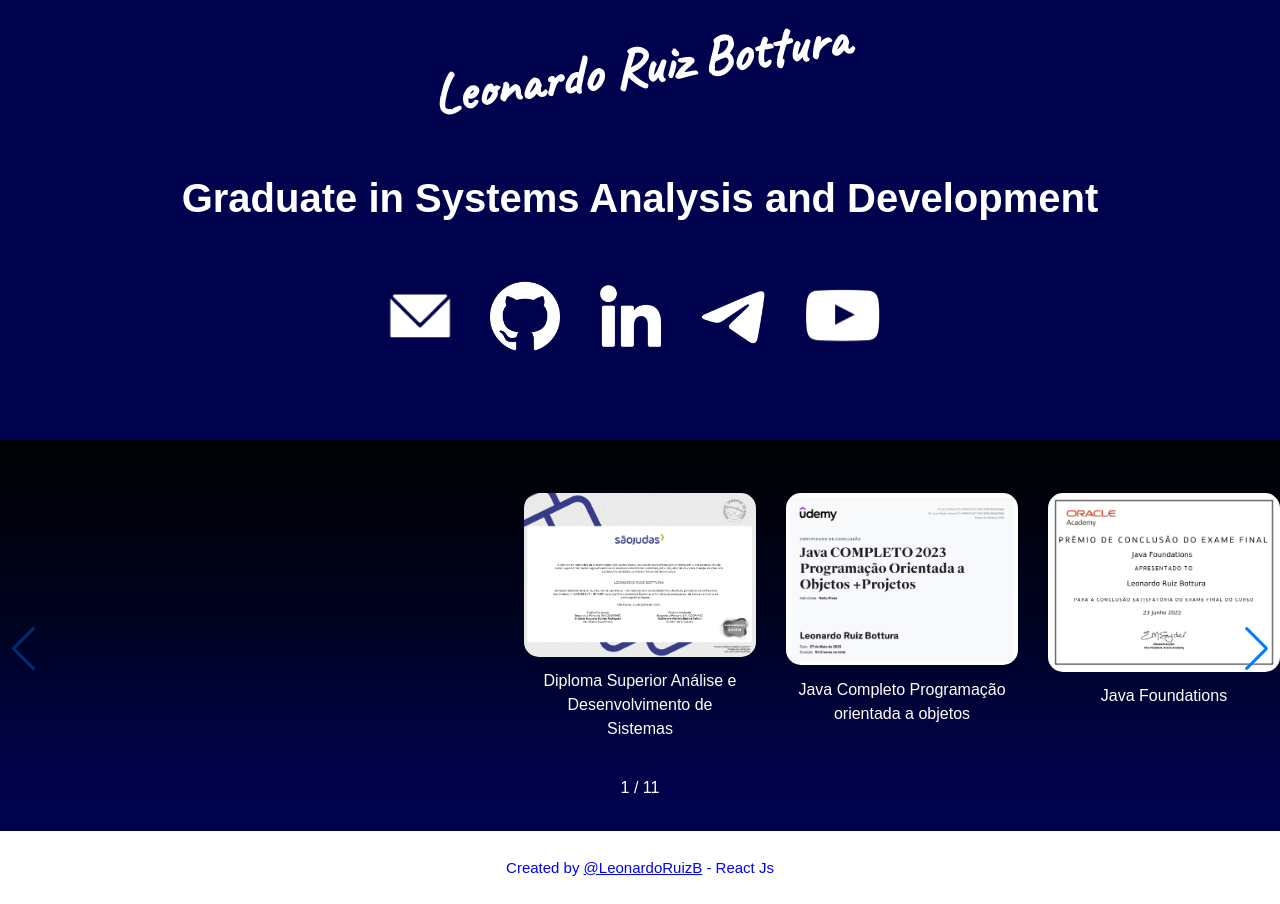
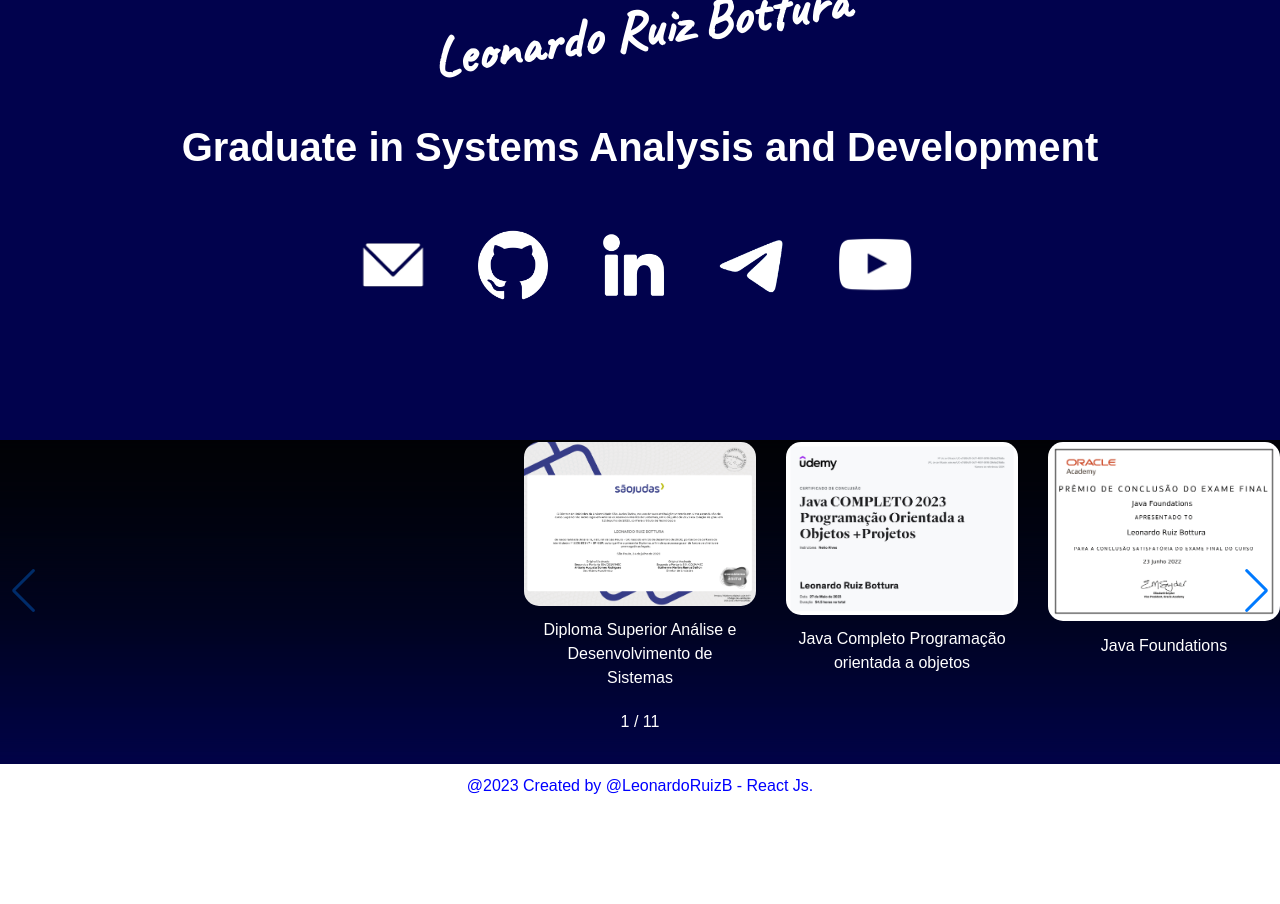
Before and after one commit to LeonardoRuizB/2023_Portifolio_Leonardo_Bottura_ADS, a React (Vite) app: page / in a window 1280 px wide. Shown: the part 360-1264 px from the top of the page. After the commit the page ends 1168 px from the top, so only its background shows below. Built offline with nearby package versions, Linux system fonts and the light colour scheme.

Commit message:
feat: styling css

```diff
--- a/src/Components/Footer/Footer.jsx
+++ b/src/Components/Footer/Footer.jsx
@@ -6,7 +6,6 @@ const MainFooter = styled.div`
     padding: 1%;
     text-align: center;
     background-color: white;
-    font-size: 15px;
 
     @media screen and (max-width: 480px) {
         padding: 3%;
@@ -14,18 +13,24 @@ const MainFooter = styled.div`
 `;
 
 const TextFooter = styled.p`
+    font-size: 100%;
     color: blue;
 `;
 
 const LinkGit = styled.a`
-    color: blue;
+    color: rgb(0, 0, 255);
+    text-decoration: none;
+
+    &:hover {
+        color: rgb(0, 0, 128);
+    }
 `;
 
 export default function Footer() {
     return (
         <>
             <MainFooter>
-                <TextFooter>Created by <LinkGit href="https://github.com/LeonardoRuizB" target="_blank">@LeonardoRuizB</LinkGit> - React Js</TextFooter>
+                <TextFooter>@2023 Created by <LinkGit href="https://github.com/LeonardoRuizB" target="_blank">@LeonardoRuizB</LinkGit> - React Js.</TextFooter>
             </MainFooter>
         </>
     );
--- a/src/Components/Top/Container-top.jsx
+++ b/src/Components/Top/Container-top.jsx
@@ -8,6 +8,34 @@ import imageLinkedin from "../../assets/logos/linkedin-logo.png";
 import imageTelegram from "../../assets/logos/telegram-logo.png";
 import imageYoutube from "../../assets/logos/youtube-logo.png";
 import Typewriter from "./TextWriter";
+import styled from "styled-components";
+
+const ImageTop = styled.img`
+    height: 90px;
+    padding: 10px;
+    margin-right: 10px;
+`;
+
+const IconTop = styled.a`
+    padding: 10px;
+    position: relative;
+
+    &::after {
+        content: " ";
+        width: 0%;
+        height: 4px;
+        background-color: white;
+        position: absolute;
+        bottom: 0;
+        left: 0;
+        transition: 0.2s ease-in-out;
+    }
+
+    &:hover::after {
+        width: 100%
+
+    }
+`;
 
 export default function ContainerTop() {
     return (
@@ -20,21 +48,21 @@ export default function ContainerTop() {
             <h2 id="text-typewriter"><Typewriter/></h2>
 
             <div className="logos-social">
-                <a href="mailto:leobottura17@gmail.com">
-                    <img src={imageEmail} alt="Email Leonardo Bottura"/>
-                </a>
-                <a href="https://github.com/LeonardoRuizB" target="_blank">
-                    <img src={imageGithub} alt="GitHub Leonardo Bottura"/>
-                </a>
-                <a href="https://www.linkedin.com/in/leonardobottura/" target="_blank">
-                    <img src={imageLinkedin} alt="Linkedin Leonardo Bottura"/>
-                </a>
-                <a href="https://t.me/Leonardo_Ruiz156" target="_blank">
-                    <img src={imageTelegram} alt="Telegram Leonardo Bottura"/>
-                </a>
-                <a href="https://www.youtube.com/@leonardoruizbottura" target="_blank">
-                    <img src={imageYoutube} alt="Youtube Leonardo Bottura"/>
-                </a>
+                <IconTop href="mailto:leobottura17@gmail.com">
+                    <ImageTop src={imageEmail} alt="Email Leonardo Bottura"/>
+                </IconTop>
+                <IconTop href="https://github.com/LeonardoRuizB" target="_blank">
+                    <ImageTop src={imageGithub} alt="GitHub Leonardo Bottura"/>
+                </IconTop>
+                <IconTop href="https://www.linkedin.com/in/leonardobottura/" target="_blank">
+                    <ImageTop src={imageLinkedin} alt="Linkedin Leonardo Bottura"/>
+                </IconTop>
+                <IconTop href="https://t.me/Leonardo_Ruiz156" target="_blank">
+                    <ImageTop src={imageTelegram} alt="Telegram Leonardo Bottura"/>
+                </IconTop>
+                <IconTop href="https://www.youtube.com/@leonardoruizbottura" target="_blank">
+                    <ImageTop src={imageYoutube} alt="Youtube Leonardo Bottura"/>
+                </IconTop>
             </div>
         </>
     );
--- a/src/index.css
+++ b/src/index.css
@@ -1,3 +1,9 @@
+* {
+  margin: 0;
+  padding: 0;
+  box-sizing: border-box;
+}
+
 body {
   font-family: Arial, Helvetica, sans-serif;
   justify-content: center;
@@ -20,6 +26,7 @@ body {
 
 .container-top img {
   border-radius: 50%;
+  border: 5px solid blue;
   width: 300px;
   height: 300px;
 }
@@ -29,26 +36,13 @@ body {
   text-align: center;
 }
 
-.logos-social img{
-
-  height: 70px;
-  padding: 10px;
-  border-radius: 15px;
-  margin-right: 15px;
-  text-shadow: black 1.1em;
-}
-
 .logos-social {
   margin-top: 50px;
   text-align: center;
 }
 
-.logos-social:hover {
-  color: blue;
-}
-
 #text-typewriter {
-  padding-top: 10px;
+  padding-top: 60px;
   font-size: 20px;
   color: white;
   text-align: center;
@@ -82,5 +76,5 @@ body {
 }
 
 a {
-  color: transparent;
+  text-decoration: none;
 }
```
